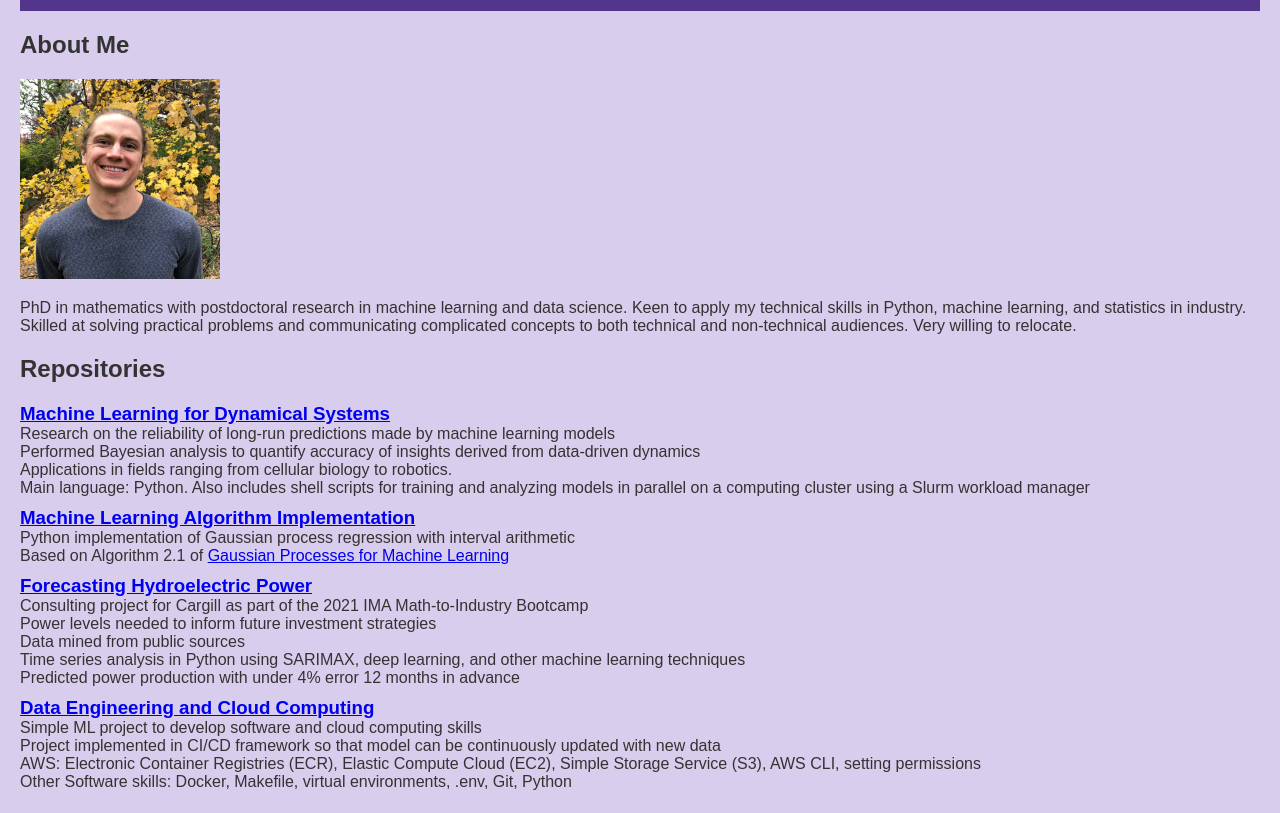
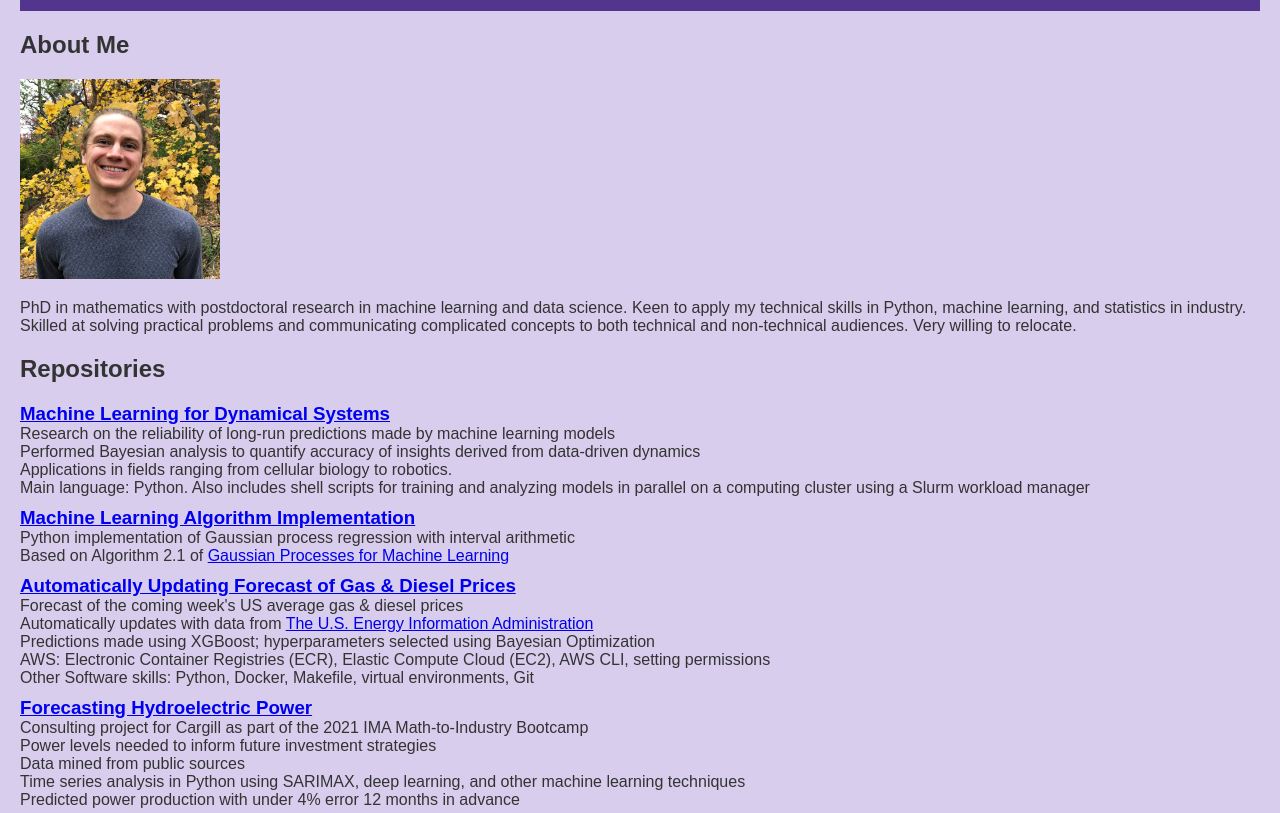
Before and after one commit to cameronthieme/cameronthieme.github.io, a plain HTML site: page index.html in a window 1280 px wide. Shown: the part 109-922 px from the top of the page. Drawn offline with Linux system fonts and the light colour scheme.

Commit message:
adding gas-diesel project

```diff
--- a/index.html
+++ b/index.html
@@ -70,6 +70,7 @@
 
     <section>
         <h2>Repositories</h2>
+
         <div class="repository">
             <h3><a href="https://github.com/cameronthieme/LeslieProject" target="_blank">Machine Learning for Dynamical Systems </a></h3>
             <p>Research on the reliability of long-run predictions made by machine learning models </p>
@@ -82,6 +83,15 @@
             <h3><a href="https://github.com/cameronthieme/GaussianProcessIntervalArithmetic" target="_blank">Machine Learning Algorithm Implementation</a></h3>
             <p>Python implementation of Gaussian process regression with interval arithmetic</p>
             <p>Based on Algorithm 2.1 of <a href="http://gaussianprocess.org/gpml/" target="_blank">Gaussian Processes for Machine Learning</a></p>
+        </div>
+
+        <div class="repository">
+            <h3><a href="https://github.com/cameronthieme/gas-diesel-price-forecast" target="_blank">Automatically Updating Forecast of Gas & Diesel Prices</a></h3>
+            <p>Forecast of the coming week's US average gas & diesel prices</p>
+            <p>Automatically updates with data from <a href="https://www.eia.gov" target="_blank">The U.S. Energy Information Administration</a></p>
+            <p>Predictions made using XGBoost; hyperparameters selected using Bayesian Optimization</p>
+            <p>AWS: Electronic Container Registries (ECR), Elastic Compute Cloud (EC2), AWS CLI, setting permissions </p>
+            <p>Other Software skills: Python, Docker, Makefile, virtual environments, Git</p>
         </div>
 
         <div class="repository">
@@ -98,7 +108,7 @@
             <p>Simple ML project to develop software and cloud computing skills</p>
             <p>Project implemented in CI/CD framework so that model can be continuously updated with new data</p>
             <p>AWS: Electronic Container Registries (ECR), Elastic Compute Cloud (EC2), Simple Storage Service (S3), AWS CLI, setting permissions </p>
-            <p>Other Software skills: Docker, Makefile, virtual environments, .env, Git, Python</p>
+            <p>Other Software skills: Python, Docker, Makefile, virtual environments, .env, Git</p>
         </div>
         <!-- Add more repos as needed -->
     </section>
```
